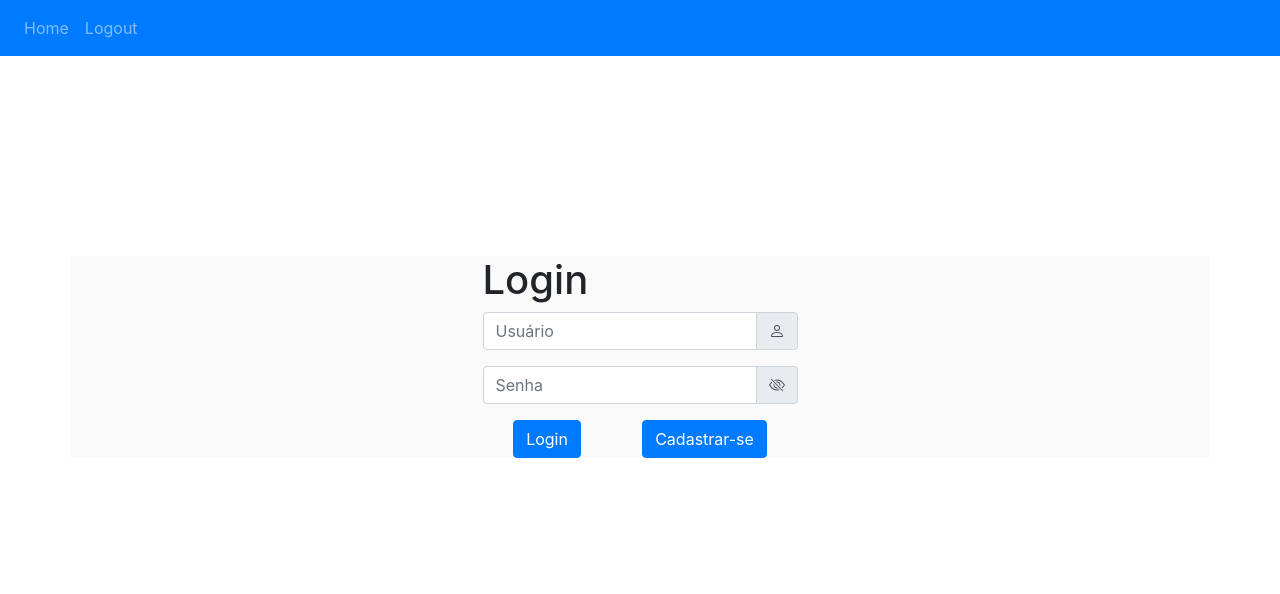
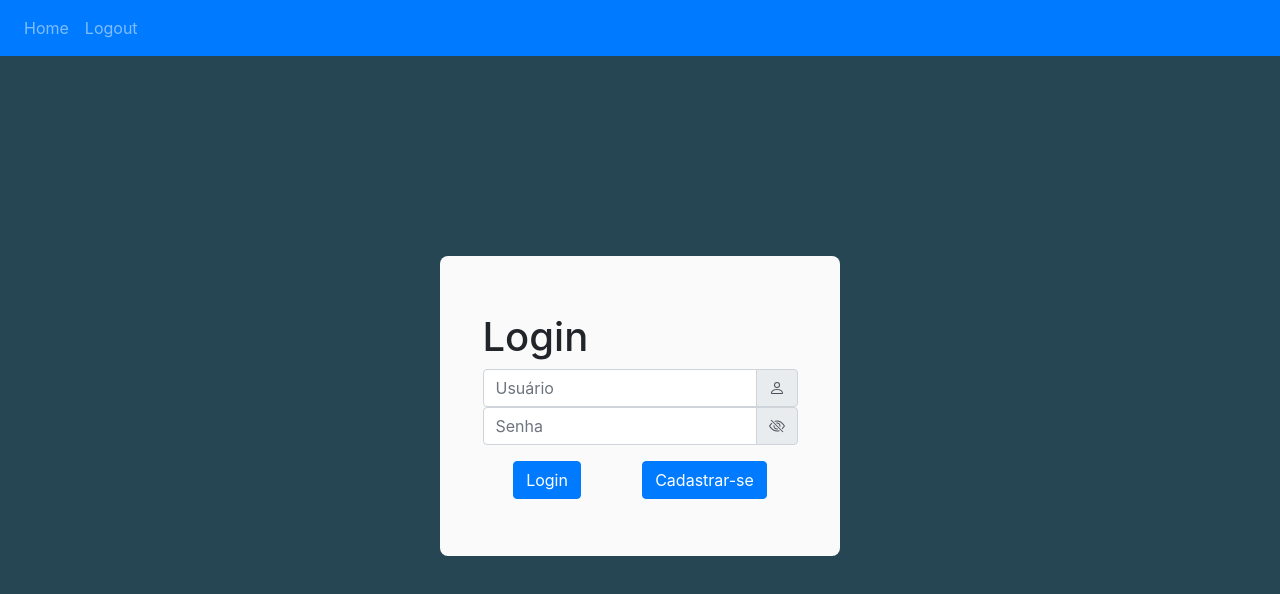
Before and after one commit to enias-oliveira/feedback-forum, a React (Create React App) app: page / in a window 1280 px wide. Shown: the top 594 px of the page. Built offline with nearby package versions, Linux system fonts and the light colour scheme.

Commit message:
styles: color of login's background and font-family

```diff
--- a/src/App.css
+++ b/src/App.css
@@ -1,38 +1,6 @@
-.App {
-  text-align: center;
+body {
+  background: #264653 !important;
+  background-repeat: no-repeat;
+  background-position: center 0, center center;
+  min-height: 100vh;
 }
-
-.App-logo {
-  height: 40vmin;
-  pointer-events: none;
-}
-
-@media (prefers-reduced-motion: no-preference) {
-  .App-logo {
-    animation: App-logo-spin infinite 20s linear;
-  }
-}
-
-.App-header {
-  background-color: #282c34;
-  min-height: 100vh;
-  display: flex;
-  flex-direction: column;
-  align-items: center;
-  justify-content: center;
-  font-size: calc(10px + 2vmin);
-  color: white;
-}
-
-.App-link {
-  color: #61dafb;
-}
-
-@keyframes App-logo-spin {
-  from {
-    transform: rotate(0deg);
-  }
-  to {
-    transform: rotate(360deg);
-  }
-}
--- a/src/App.js
+++ b/src/App.js
@@ -1,10 +1,11 @@
 import Authenticator from "./components/authenticator";
-
 import "bootstrap/dist/css/bootstrap.min.css";
+import "./App.css";
+import "./index.css";
 
 function App() {
   return (
-    <div className="App">
+    <div>
       <Authenticator />
     </div>
   );
--- a/src/index.css
+++ b/src/index.css
@@ -1,13 +1,13 @@
 body {
   margin: 0;
-  font-family: -apple-system, BlinkMacSystemFont, 'Segoe UI', 'Roboto', 'Oxygen',
-    'Ubuntu', 'Cantarell', 'Fira Sans', 'Droid Sans', 'Helvetica Neue',
-    sans-serif;
+  font-family: -apple-system, BlinkMacSystemFont, "Segoe UI", "Roboto", "Oxygen",
+    "Ubuntu", "Cantarell", "Fira Sans", "Droid Sans", "Helvetica Neue",
+    sans-serif !important;
   -webkit-font-smoothing: antialiased;
   -moz-osx-font-smoothing: grayscale;
 }
 
 code {
-  font-family: source-code-pro, Menlo, Monaco, Consolas, 'Courier New',
+  font-family: source-code-pro, Menlo, Monaco, Consolas, "Courier New",
     monospace;
 }
--- a/src/pages/login/index.jsx
+++ b/src/pages/login/index.jsx
@@ -58,7 +58,7 @@ const Login = ({ setAuthentication }) => {
           <form onSubmit={handleSubmit(tryLogin)}>
             <h1>Login</h1>
             <div>
-              <InputGroup className="mb-3">
+              <InputGroup>
                 <FormControl
                   onChange={(e) => setValue("user", e.target.value)}
                   ref={register}
--- a/src/pages/login/style.js
+++ b/src/pages/login/style.js
@@ -12,7 +12,12 @@ export const Formulario = styled.div`
   }
 
   .login-form {
+    display: flex;
+    align-items: center;
     margin-top: 25vh;
     background: #fafafa;
+    width: 400px;
+    height: 300px;
+    border-radius: 8px;
   }
 `;
```
